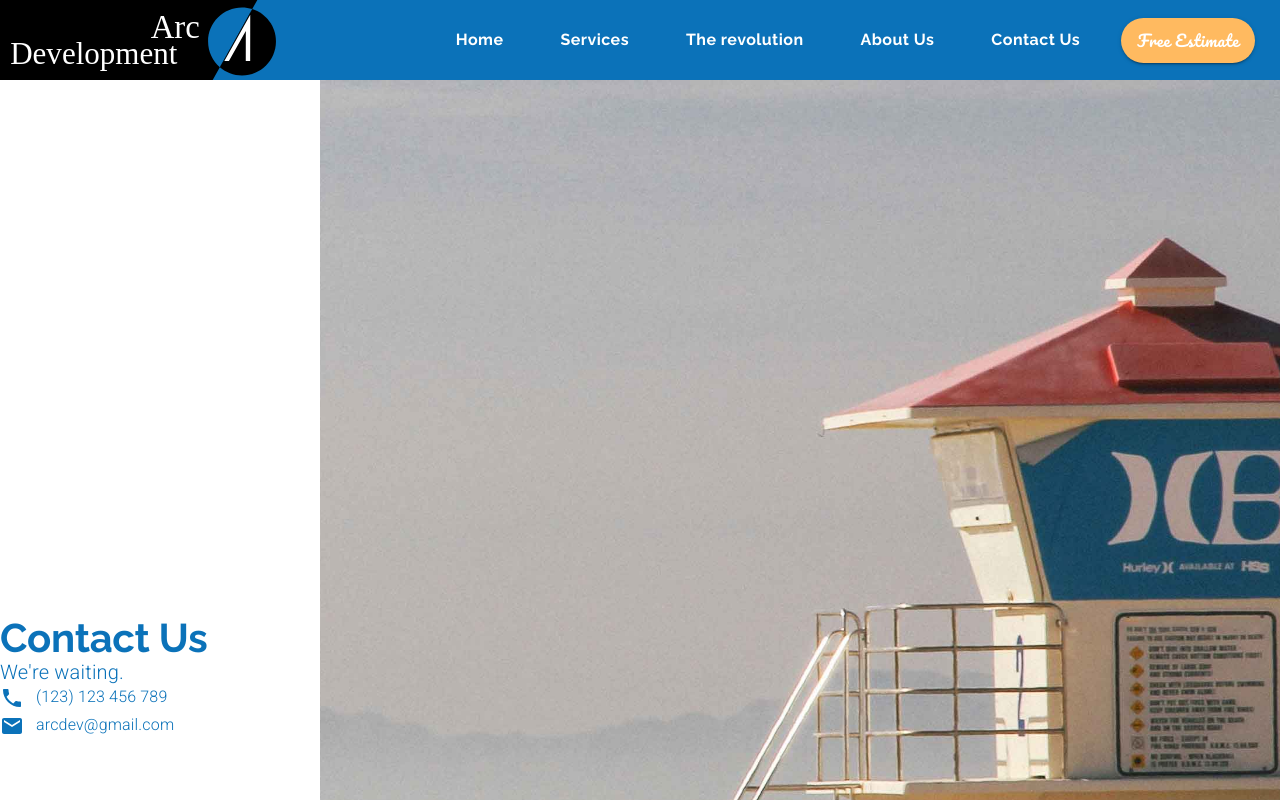
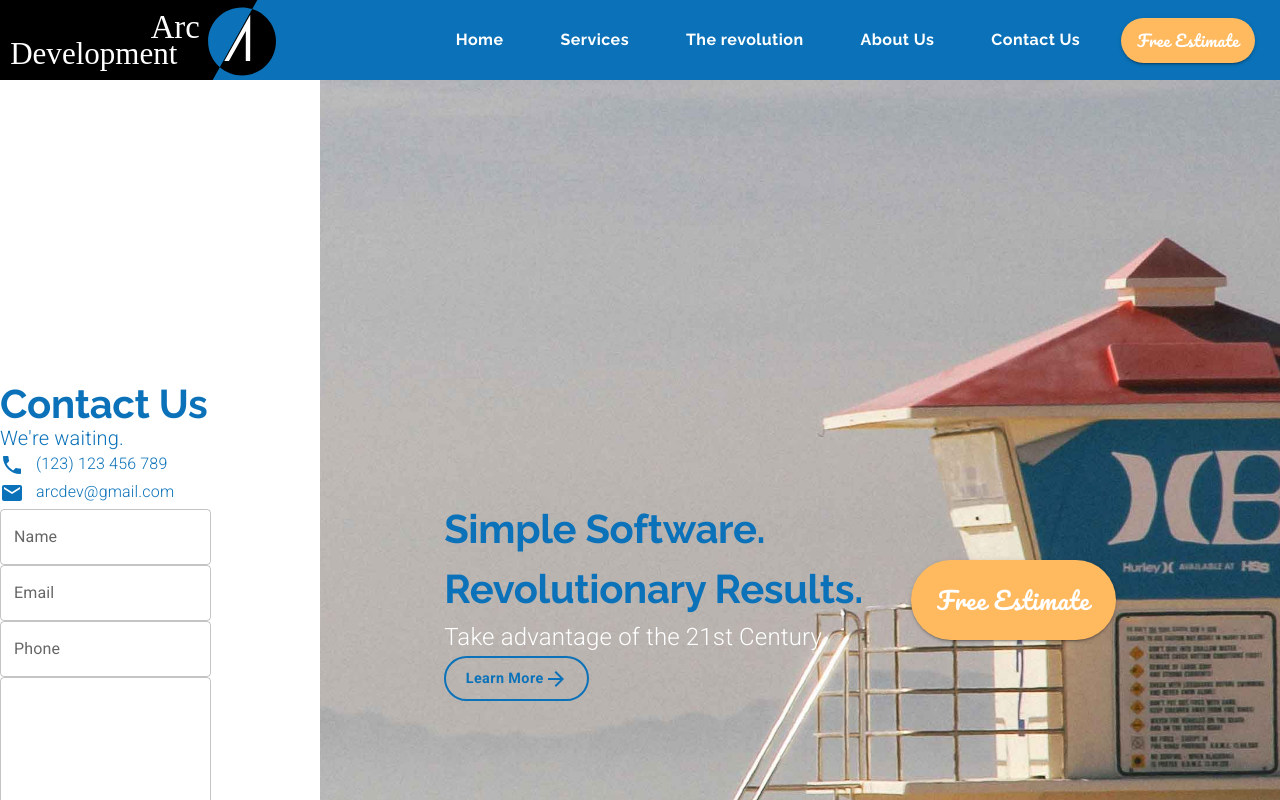
Before and after one commit to SimAndrew/Arc-Development, a React (Vite) app: page /contactus in a window 1280 px wide. Shown: the top 800 px of the page. Built offline with nearby package versions, Linux system fonts and the light colour scheme.

Commit message:
feat: in (ContactUs.jsx) add text fields, block estimate

```diff
--- a/src/pages/ContactUs.jsx
+++ b/src/pages/ContactUs.jsx
@@ -1,4 +1,4 @@
-import React from 'react';
+import React, { useState } from 'react';
 import { Link } from 'react-router-dom';
 import { styled, useTheme } from '@mui/material/styles';
 import Grid from '@mui/material/Grid';
@@ -6,13 +6,13 @@ import Typography from '@mui/material/Typography';
 import useMediaQuery from '@mui/material/useMediaQuery';
 import Button from '@mui/material/Button';
 import TextField from '@mui/material/TextField';
-import Box from '@mui/material/Box';
 import background from '../assets/background.jpg';
 import mobileBackground from '../assets/mobileBackground.jpg';
 
 import PhoneIcon from '@mui/icons-material/Phone';
 import MailIcon from '@mui/icons-material/Mail';
 import SendIcon from '@mui/icons-material/Send';
+import ArrowForwardIcon from '@mui/icons-material/ArrowForward';
 
 const StyledBackground = styled('div')(({ theme }) => ({
 	backgroundImage: `url(${background})`,
@@ -26,6 +26,37 @@ const StyledBackground = styled('div')(({ theme }) => ({
 	[theme.breakpoints.down('md')]: {
 		backgroundImage: `url(${mobileBackground})`,
 	},
+	display: 'flex',
+	justifyContent: 'center',
+	alignItems: 'center',
+}));
+
+const StyledButtonLearn = styled(Button)(({ theme }) => ({
+	...theme.typography.learnButton,
+	fontSize: '0.9rem',
+	height: 45,
+	width: 145,
+	[theme.breakpoints.down('md')]: {
+		marginBottom: '2em',
+	},
+}));
+
+const StyledButtonEstimate = styled(Button)(({ theme }) => ({
+	...theme.typography.estimate,
+	borderRadius: 50,
+	height: 80,
+	width: 205,
+	backgroundColor: theme.palette.secondary.main,
+	fontSize: '1.5rem',
+	marginRight: '5em',
+	marginLeft: '2em',
+	'&:hover': {
+		backgroundColor: theme.palette.secondary.light,
+	},
+	[theme.breakpoints.down('md')]: {
+		marginLeft: 0,
+		marginRight: 0,
+	},
 }));
 
 function ContactUs() {
@@ -33,6 +64,11 @@ function ContactUs() {
 	const matchesLG = useMediaQuery(theme.breakpoints.down('lg'));
 	const matchesMD = useMediaQuery(theme.breakpoints.down('md'));
 	const matchesSM = useMediaQuery(theme.breakpoints.down('sm'));
+
+	const [name, setName] = useState('');
+	const [email, setEmail] = useState('');
+	const [phone, setPhone] = useState('');
+	const [message, setMessage] = useState('');
 
 	return (
 		<Grid
@@ -94,10 +130,102 @@ function ContactUs() {
 						</Typography>
 					</Grid>
 				</Grid>
+
+				<Grid item container>
+					<Grid item>
+						<TextField
+							label="Name"
+							id="name"
+							value={name}
+							onChange={(event) => setName(event.target.value)}
+						/>
+					</Grid>
+
+					<Grid item>
+						<TextField
+							label="Email"
+							id="email"
+							value={email}
+							onChange={(event) => setEmail(event.target.value)}
+						/>
+					</Grid>
+
+					<Grid item>
+						<TextField
+							label="Phone"
+							id="phone"
+							value={phone}
+							onChange={(event) => setPhone(event.target.value)}
+						/>
+					</Grid>
+				</Grid>
+
+				<Grid>
+					<TextField
+						value={message}
+						multiline
+						id="message"
+						rows={10}
+						onChange={(event) => setMessage(event.target.value)}
+					/>
+				</Grid>
+
+				<Grid item>
+					<Button variant="contained">
+						Send Message <SendIcon />
+					</Button>
+				</Grid>
 			</Grid>
 
-			<Grid item container lg={9} direction="column">
-				<StyledBackground />
+			<Grid item container lg={9}>
+				<StyledBackground>
+					<Grid
+						item
+						style={{
+							marginLeft: matchesSM ? 0 : '5em',
+							textAlign: matchesSM ? 'center' : 'inherit',
+						}}
+					>
+						<Grid container direction="column">
+							<Grid item>
+								<Typography variant="h2">
+									Simple Software.
+									<br />
+									Revolutionary Results.
+								</Typography>
+
+								<Typography variant="subtitle2" style={{ fontSize: '1.5rem' }}>
+									Take advantage of the 21st Century.
+								</Typography>
+
+								<Grid
+									container
+									justifyContent={matchesSM ? 'center' : undefined}
+									item
+								>
+									<StyledButtonLearn
+										variant="outlined"
+										component={Link}
+										to="/therevolution"
+									>
+										Learn More
+										<ArrowForwardIcon />
+									</StyledButtonLearn>
+								</Grid>
+							</Grid>
+						</Grid>
+					</Grid>
+
+					<Grid item>
+						<StyledButtonEstimate
+							variant="contained"
+							component={Link}
+							to="/freeestimate"
+						>
+							Free Estimate
+						</StyledButtonEstimate>
+					</Grid>
+				</StyledBackground>
 			</Grid>
 		</Grid>
 	);
```
